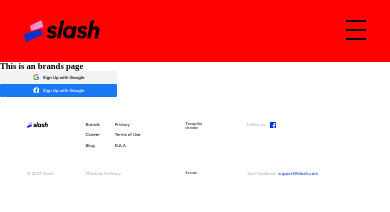
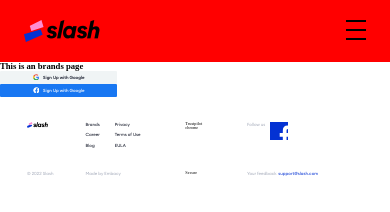
Before and after one commit to EmbacyDev/first-project, a Vue app: page /brands in a window 390 px wide. Shown: the top 212 px of the page. Built offline with nearby package versions, Linux system fonts and the light colour scheme; what vue3-lottie would draw is missing.

Commit message:
Исправил адаптивность компонентов. Исправления посмотрите в коммите. Добавил правила в Линтер.

```diff
--- a/src/assets/styles/styles.scss
+++ b/src/assets/styles/styles.scss
@@ -77,6 +77,7 @@
 }
 
 .primary {
+  border: 0;
   background: $blue-p;
   span {
     color: $white-m;
@@ -116,6 +117,7 @@
 }
 
 .yellow {
+  border: 0;
   background: $yellow-p;
   span {
     color: $blue-p;
@@ -131,6 +133,7 @@
 }
 
 .white {
+  border: 0;
   background: $white-m;
   &:hover {
     background: $hover-btn;
--- a/src/components/IconBase.vue
+++ b/src/components/IconBase.vue
@@ -1,20 +1,17 @@
 <template>
-  <div :style="{ width: [wrapWidth], height: [wrapHeight] }"
-       class="svg-w">
   <svg xmlns="http://www.w3.org/2000/svg"
-         width="100%"
-         height="100%"
+       :width="width"
+       :height="height"
        :viewBox="viewBox"
        :aria-labelledby="iconName"
        fill="none">
     <title :id="iconName"
-             lang="en">{{ iconName }} icon
+           lang="en">{{iconName}} icon
     </title>
     <g :fill="iconColor">
       <slot/>
     </g>
   </svg>
-  </div>
 </template>
 
 <script>
@@ -25,11 +22,11 @@
       type: String,
       default: 'box'
     },
-    iconWidth: {
+    width: {
       type: [Number, String],
       default: 18
     },
-    iconHeight: {
+    height: {
       type: [Number, String],
       default: 18
     },
@@ -40,23 +37,12 @@
   },
   computed: {
     viewBox() {
-      return `0 0 ${this.iconWidth} ${this.iconHeight}`;
-    },
-    wrapWidth() {
-      return `${this.iconWidth / 16}em`;
-    },
-    wrapHeight() {
-      return `${this.iconHeight / 16}em`;
+      return `0 0 ${this.width} ${this.height}`;
     }
   }
 };
 </script>
 
 <style scoped lang="scss">
-.svg-w {
-  display: flex;
-  justify-content: center;
-  align-items: center;
-  align-content: center;
-}
+
 </style>
--- a/src/components/MainButton.vue
+++ b/src/components/MainButton.vue
@@ -81,8 +81,12 @@
     justify-content: center;
     align-content: center;
     padding: em(14) em(28) em(14) em(28);
-    @include btn-m($size: em(16));
-    white-space: nowrap;
+
+    span {
+      @include btn-m();
+      white-space: nowrap;
+    }
+
     svg {
       margin-left: em(8);
     }
@@ -97,8 +101,12 @@
     justify-content: center;
     align-content: center;
     padding: px(14) px(28) px(14) px(28);
-    @include btn-m($size: px(16));
-    white-space: nowrap;
+
+    span {
+      @include btn-m();
+      white-space: nowrap;
+    }
+
     svg {
       margin-left: px(8);
     }
--- a/src/views/HomeView.vue
+++ b/src/views/HomeView.vue
@@ -551,7 +551,6 @@
               right: em(16);
               top: em(16);
               background: $white-m;
-              /* Сверху | Справа | Снизу | Слева */
               padding: em(12) em(18) em(12) em(18);
               z-index: 1;
 
```
Lines whose indentation alone changed are shown as unchanged.
